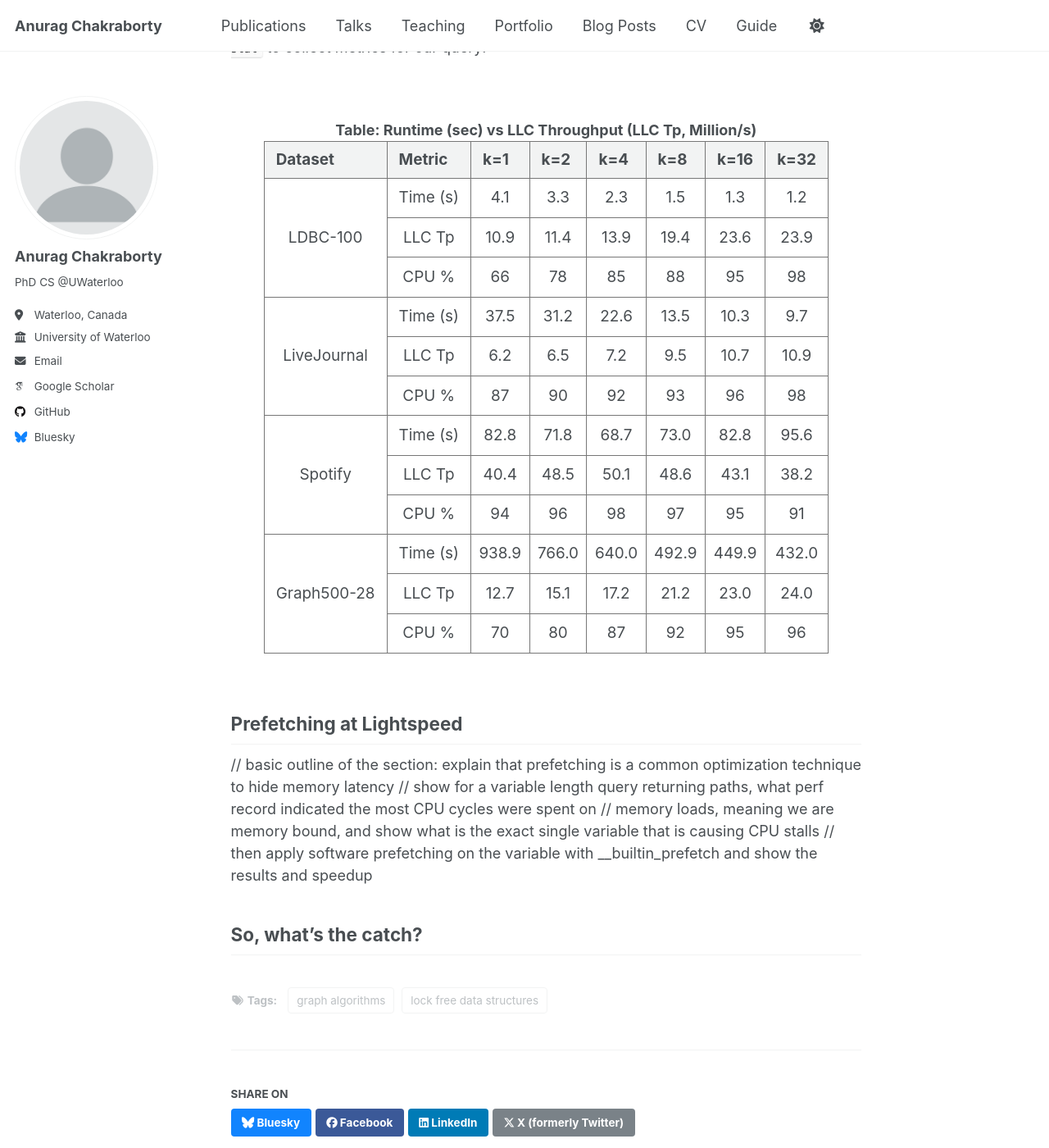
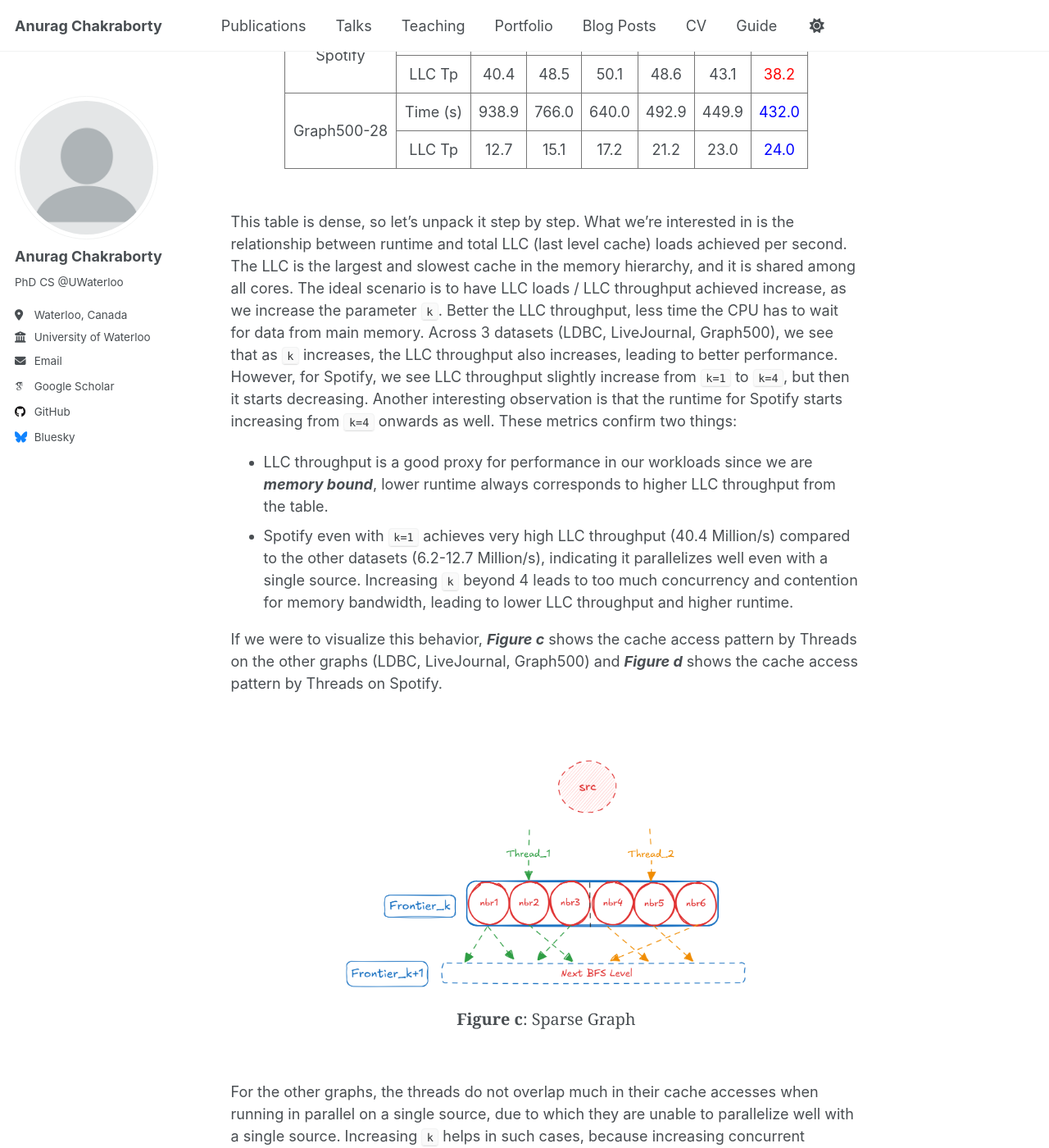
Before and after one commit to anuchak/anuchak.github.io, a Jekyll site: the page built from _posts/2025-09-15-blog-post-2.md, in a window 1280 px wide and 1400 px high, scrolled down 4072 px. Shown: the whole window at 82% size. Built offline with Jekyll 4.4.1, drawn with Linux system fonts in a browser that asks for light colours; some web fonts are replaced; a script that is not in the unit is left out; some of the changed text lies outside the part shown.

Commit message:
push changes

```diff
--- a/_posts/2025-09-15-blog-post-2.md
+++ b/_posts/2025-09-15-blog-post-2.md
@@ -171,71 +160,55 @@ This is where Linux `Perf` helped us identify the issue. We used `perf stat` to
 <div style="display: flex; gap: 3rem; justify-content: center;">
   <div style="text-align: center;">
     <strong>Table: Runtime (sec) vs LLC Throughput (LLC Tp, Million/s)</strong>
-    <table style="border-collapse: collapse; margin: 0 auto; font-size: 1.05rem; border: 1px solid #777;">
+    <table style="border-collapse: collapse; margin: 0 auto; font-size: 1rem; border: 1px solid #777;">
       <thead>
         <tr>
-          <th style="border: 1px solid #777; padding: 8px 14px;">Dataset</th>
-          <th style="border: 1px solid #777; padding: 8px 14px;">Metric</th>
-          <th style="border: 1px solid #777; padding: 8px 14px;">k=1</th>
-          <th style="border: 1px solid #777; padding: 8px 14px;">k=2</th>
-          <th style="border: 1px solid #777; padding: 8px 14px;">k=4</th>
-          <th style="border: 1px solid #777; padding: 8px 14px;">k=8</th>
-          <th style="border: 1px solid #777; padding: 8px 14px;">k=16</th>
-          <th style="border: 1px solid #777; padding: 8px 14px;">k=32</th>
+          <th style="border: 1px solid #777; padding: 6px 10px;">Dataset</th>
+          <th style="border: 1px solid #777; padding: 6px 10px;">Metric</th>
+          <th style="border: 1px solid #777; padding: 6px 10px;">k=1</th>
+          <th style="border: 1px solid #777; padding: 6px 10px;">k=2</th>
+          <th style="border: 1px solid #777; padding: 6px 10px;">k=4</th>
+          <th style="border: 1px solid #777; padding: 6px 10px;">k=8</th>
+          <th style="border: 1px solid #777; padding: 6px 10px;">k=16</th>
+          <th style="border: 1px solid #777; padding: 6px 10px;">k=32</th>
         </tr>
       </thead>
       <tbody>
         <tr>
-          <td rowspan="3" style="border: 1px solid #777; padding: 8px 14px;">LDBC-100</td>
-          <td style="border: 1px solid #777; padding: 8px 14px;">Time (s)</td>
-          <td style="border: 1px solid #777;">4.1</td><td style="border: 1px solid #777;">3.3</td><td style="border: 1px solid #777;">2.3</td><td style="border: 1px solid #777;">1.5</td><td style="border: 1px solid #777;">1.3</td><td style="border: 1px solid #777;">1.2</td>
+          <td rowspan="2" style="border: 1px solid #777; padding: 6px 10px;">LDBC-100</td>
+          <td style="border: 1px solid #777; padding: 6px 10px;">Time (s)</td>
+          <td style="border: 1px solid #777; text-align:center;">4.1</td><td style="border: 1px solid #777; text-align:center;">3.3</td><td style="border: 1px solid #777; text-align:center;">2.3</td><td style="border: 1px solid #777; text-align:center;">1.5</td><td style="border: 1px solid #777; text-align:center;">1.3</td><td style="border: 1px solid #777; text-align:center;"><font color="blue">1.2</font></td>
         </tr>
         <tr>
-          <td style="border: 1px solid #777; padding: 8px 14px;">LLC Tp</td>
-          <td style="border: 1px solid #777;">10.9</td><td style="border: 1px solid #777;">11.4</td><td style="border: 1px solid #777;">13.9</td><td style="border: 1px solid #777;">19.4</td><td style="border: 1px solid #777;">23.6</td><td style="border: 1px solid #777;">23.9</td>
+          <td style="border: 1px solid #777; padding: 6px 10px;">LLC Tp</td>
+          <td style="border: 1px solid #777; text-align:center;">10.9</td><td style="border: 1px solid #777; text-align:center;">11.4</td><td style="border: 1px solid #777; text-align:center;">13.9</td><td style="border: 1px solid #777; text-align:center;">19.4</td><td style="border: 1px solid #777; text-align:center;">23.6</td><td style="border: 1px solid #777; text-align:center;"><font color="blue">23.9</font></td>
         </tr>
         <tr>
-          <td style="border: 1px solid #777; padding: 8px 14px;">CPU %</td>
-          <td style="border: 1px solid #777;">66</td><td style="border: 1px solid #777;">78</td><td style="border: 1px solid #777;">85</td><td style="border: 1px solid #777;">88</td><td style="border: 1px solid #777;">95</td><td style="border: 1px solid #777;">98</td>
+          <td rowspan="2" style="border: 1px solid #777; padding: 6px 10px;">LiveJournal</td>
+          <td style="border: 1px solid #777; padding: 6px 10px;">Time (s)</td>
+          <td style="border: 1px solid #777; text-align:center;">37.5</td><td style="border: 1px solid #777; text-align:center;">31.2</td><td style="border: 1px solid #777; text-align:center;">22.6</td><td style="border: 1px solid #777; text-align:center;">13.5</td><td style="border: 1px solid #777; text-align:center;">10.3</td><td style="border: 1px solid #777; text-align:center;"><font color="blue">9.7</font></td>
         </tr>
         <tr>
-          <td rowspan="3" style="border: 1px solid #777; padding: 8px 14px;">LiveJournal</td>
-          <td style="border: 1px solid #777; padding: 8px 14px;">Time (s)</td>
-          <td style="border: 1px solid #777;">37.5</td><td style="border: 1px solid #777;">31.2</td><td style="border: 1px solid #777;">22.6</td><td style="border: 1px solid #777;">13.5</td><td style="border: 1px solid #777;">10.3</td><td style="border: 1px solid #777;">9.7</td>
+          <td style="border: 1px solid #777; padding: 6px 10px;">LLC Tp</td>
+          <td style="border: 1px solid #777; text-align:center;">6.2</td><td style="border: 1px solid #777; text-align:center;">6.5</td><td style="border: 1px solid #777; text-align:center;">7.2</td><td style="border: 1px solid #777; text-align:center;">9.5</td><td style="border: 1px solid #777; text-align:center;">10.7</td><td style="border: 1px solid #777; text-align:center;"><font color="blue">10.9</font></td>
         </tr>
         <tr>
-          <td style="border: 1px solid #777; padding: 8px 14px;">LLC Tp</td>
-          <td style="border: 1px solid #777;">6.2</td><td style="border: 1px solid #777;">6.5</td><td style="border: 1px solid #777;">7.2</td><td style="border: 1px solid #777;">9.5</td><td style="border: 1px solid #777;">10.7</td><td style="border: 1px solid #777;">10.9</td>
+          <td rowspan="2" style="border: 1px solid #777; padding: 6px 10px;">Spotify</td>
+          <td style="border: 1px solid #777; padding: 6px 10px;">Time (s)</td>
+          <td style="border: 1px solid #777; text-align:center;">82.8</td><td style="border: 1px solid #777; text-align:center;">71.8</td><td style="border: 1px solid #777; text-align:center;">68.7</td><td style="border: 1px solid #777; text-align:center;">73.0</td><td style="border: 1px solid #777; text-align:center;">82.8</td><td style="border: 1px solid #777; text-align:center;"><font color="red">95.6</font></td>
         </tr>
         <tr>
-          <td style="border: 1px solid #777; padding: 8px 14px;">CPU %</td>
-          <td style="border: 1px solid #777;">87</td><td style="border: 1px solid #777;">90</td><td style="border: 1px solid #777;">92</td><td style="border: 1px solid #777;">93</td><td style="border: 1px solid #777;">96</td><td style="border: 1px solid #777;">98</td>
+          <td style="border: 1px solid #777; padding: 6px 10px;">LLC Tp</td>
+          <td style="border: 1px solid #777; text-align:center;">40.4</td><td style="border: 1px solid #777; text-align:center;">48.5</td><td style="border: 1px solid #777; text-align:center;">50.1</td><td style="border: 1px solid #777; text-align:center;">48.6</td><td style="border: 1px solid #777; text-align:center;">43.1</td><td style="border: 1px solid #777; text-align:center;"><font color="red">38.2</font></td>
         </tr>
         <tr>
-          <td rowspan="3" style="border: 1px solid #777; padding: 8px 14px;">Spotify</td>
-          <td style="border: 1px solid #777; padding: 8px 14px;">Time (s)</td>
-          <td style="border: 1px solid #777;">82.8</td><td style="border: 1px solid #777;">71.8</td><td style="border: 1px solid #777;">68.7</td><td style="border: 1px solid #777;">73.0</td><td style="border: 1px solid #777;">82.8</td><td style="border: 1px solid #777;">95.6</td>
+          <td rowspan="2" style="border: 1px solid #777; padding: 6px 10px;">Graph500-28</td>
+          <td style="border: 1px solid #777; padding: 6px 10px;">Time (s)</td>
+          <td style="border: 1px solid #777; text-align:center;">938.9</td><td style="border: 1px solid #777; text-align:center;">766.0</td><td style="border: 1px solid #777; text-align:center;">640.0</td><td style="border: 1px solid #777; text-align:center;">492.9</td><td style="border: 1px solid #777; text-align:center;">449.9</td><td style="border: 1px solid #777; text-align:center;"><font color="blue">432.0</font></td>
         </tr>
         <tr>
-          <td style="border: 1px solid #777; padding: 8px 14px;">LLC Tp</td>
-          <td style="border: 1px solid #777;">40.4</td><td style="border: 1px solid #777;">48.5</td><td style="border: 1px solid #777;">50.1</td><td style="border: 1px solid #777;">48.6</td><td style="border: 1px solid #777;">43.1</td><td style="border: 1px solid #777;">38.2</td>
-        </tr>
-        <tr>
-          <td style="border: 1px solid #777; padding: 8px 14px;">CPU %</td>
-          <td style="border: 1px solid #777;">94</td><td style="border: 1px solid #777;">96</td><td style="border: 1px solid #777;">98</td><td style="border: 1px solid #777;">97</td><td style="border: 1px solid #777;">95</td><td style="border: 1px solid #777;">91</td>
-        </tr>
-        <tr>
-          <td rowspan="3" style="border: 1px solid #777; padding: 8px 14px;">Graph500-28</td>
-          <td style="border: 1px solid #777; padding: 8px 14px;">Time (s)</td>
-          <td style="border: 1px solid #777;">938.9</td><td style="border: 1px solid #777;">766.0</td><td style="border: 1px solid #777;">640.0</td><td style="border: 1px solid #777;">492.9</td><td style="border: 1px solid #777;">449.9</td><td style="border: 1px solid #777;">432.0</td>
-        </tr>
-        <tr>
-          <td style="border: 1px solid #777; padding: 8px 14px;">LLC Tp</td>
-          <td style="border: 1px solid #777;">12.7</td><td style="border: 1px solid #777;">15.1</td><td style="border: 1px solid #777;">17.2</td><td style="border: 1px solid #777;">21.2</td><td style="border: 1px solid #777;">23.0</td><td style="border: 1px solid #777;">24.0</td>
-        </tr>
-        <tr>
-          <td style="border: 1px solid #777; padding: 8px 14px;">CPU %</td>
-          <td style="border: 1px solid #777;">70</td><td style="border: 1px solid #777;">80</td><td style="border: 1px solid #777;">87</td><td style="border: 1px solid #777;">92</td><td style="border: 1px solid #777;">95</td><td style="border: 1px solid #777;">96</td>
+          <td style="border: 1px solid #777; padding: 6px 10px;">LLC Tp</td>
+          <td style="border: 1px solid #777; text-align:center;">12.7</td><td style="border: 1px solid #777; text-align:center;">15.1</td><td style="border: 1px solid #777; text-align:center;">17.2</td><td style="border: 1px solid #777; text-align:center;">21.2</td><td style="border: 1px solid #777; text-align:center;">23.0</td><td style="border: 1px solid #777; text-align:center;"><font color="blue">24.0</font></td>
         </tr>
       </tbody>
     </table>
@@ -243,8 +216,50 @@ This is where Linux `Perf` helped us identify the issue. We used `perf stat` to
 </div>
 <br>
 
+This table is dense, so let's unpack it step by step. What we're interested in is the relationship between runtime and
+total LLC (last level cache) loads achieved per second. The LLC is the largest and slowest cache in the memory hierarchy, and
+it is shared among all cores. The ideal scenario is to have LLC loads / LLC throughput achieved increase, as we increase
+the parameter `k`. Better the LLC throughput, less time the CPU has to wait for data from main memory. Across 3 datasets
+(LDBC, LiveJournal, Graph500), we see that as `k` increases, the LLC throughput also increases, leading to better performance.
+However, for Spotify, we see LLC throughput slightly increase from `k=1` to `k=4`, but then it starts decreasing. Another
+interesting observation is that the runtime for Spotify starts increasing from `k=4` onwards as well. These metrics
+confirm two things:
 
+- LLC throughput is a good proxy for performance in our workloads since we are _**memory bound**_, lower runtime always
+  corresponds to higher LLC throughput from the table.
+- Spotify even with `k=1` achieves very high LLC throughput (40.4 Million/s) compared to the other datasets
+  (6.2-12.7 Million/s), indicating it parallelizes well even with a single source. Increasing `k` beyond 4 leads to
+  too much concurrency and contention for memory bandwidth, leading to lower LLC throughput and higher runtime.
 
+If we were to visualize this behavior, _**Figure c**_ shows the cache access pattern by Threads on the other graphs (LDBC,
+LiveJournal, Graph500) and _**Figure d**_ shows the cache access pattern by Threads on Spotify.
+
+<br>
+<div style="text-align: center;">
+  <figure style="display: inline-block; margin: 0;">
+    <img src="/images/cache-behavior-1.png" alt="Description" style="width: 65%;" />
+    <figcaption style="text-align: center; font-size: 1.1rem;"><strong>Figure c</strong>: Sparse Graph </figcaption>
+  </figure>
+</div>
+<br>
+
+For the other graphs, the threads do not overlap much in their cache accesses when running in parallel on a single source,
+due to which they are unable to parallelize well with a single source. Increasing `k` helps in such cases, because
+increasing concurrent sources leads to better cache utilization and better throughput.
+
+<br>
+<div style="text-align: center;">
+  <figure style="display: inline-block; margin: 0;">
+    <img src="/images/cache-behavior-2.png" alt="Description" style="width: 65%;" />
+    <figcaption style="text-align: center; font-size: 1.1rem;"><strong>Figure d</strong>: Dense Graph </figcaption>
+  </figure>
+</div>
+<br>
+
+However, for Spotify, the threads overlap a lot in their cache accesses when running in parallel on a single source,
+due to which they are able to parallelize well with a single source. The high average degree (535) is a good indicator
+of this behavior. With just slightly increasing `k` to 4, we achieve LLC throughput of 50 Million/s, which is very high.
+Increasing beyond this leads to interference among threads and contention for bandwidth, leading to lower LLC throughput.
 
 ## Prefetching at Lightspeed
 
```
Also changed, not shown: other parts of _posts/2025-09-15-blog-post-2.md (+0 -11 lines), images/cache-behavior-1.png (added), images/cache-behavior-2.png (added).
